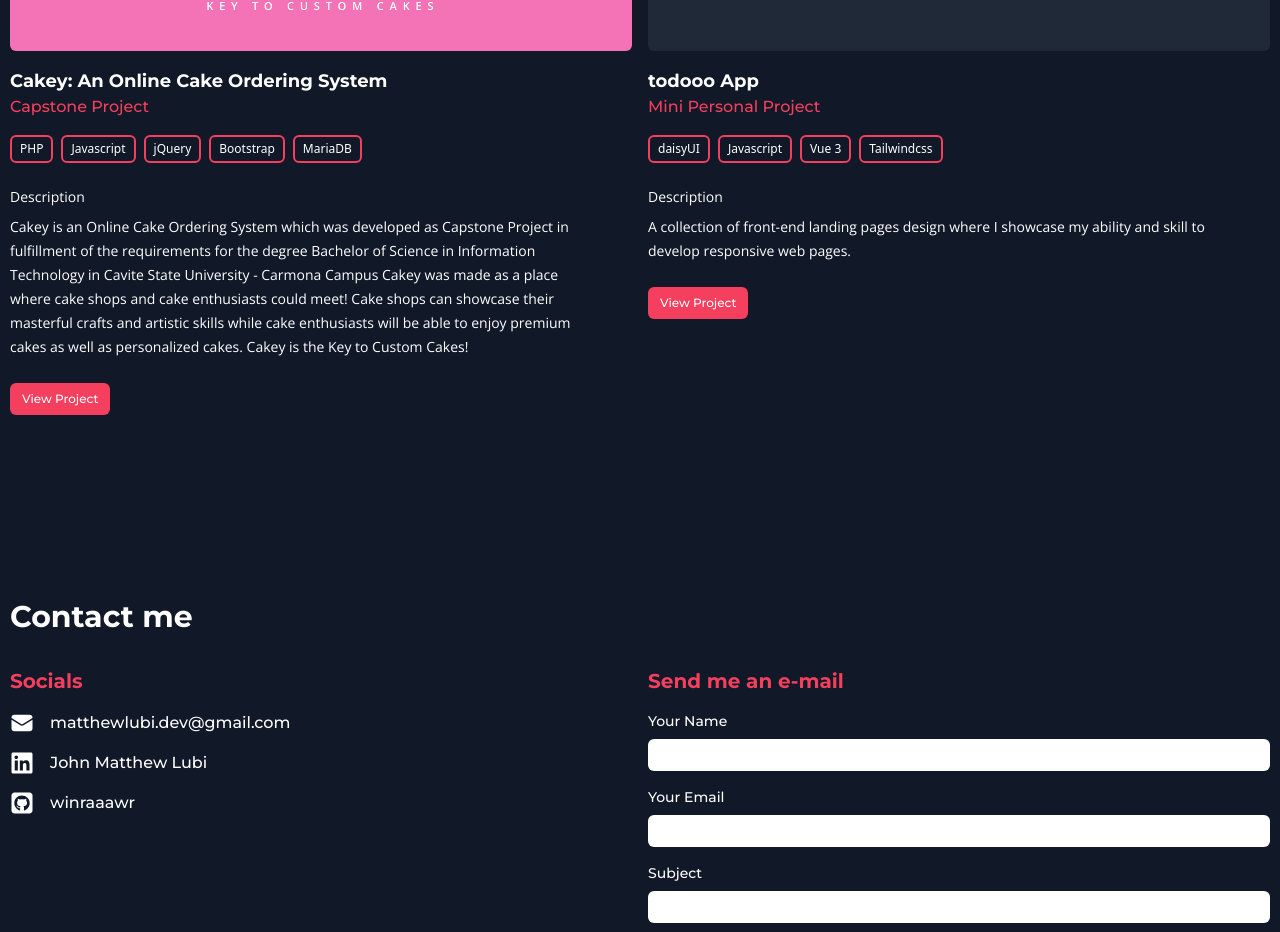
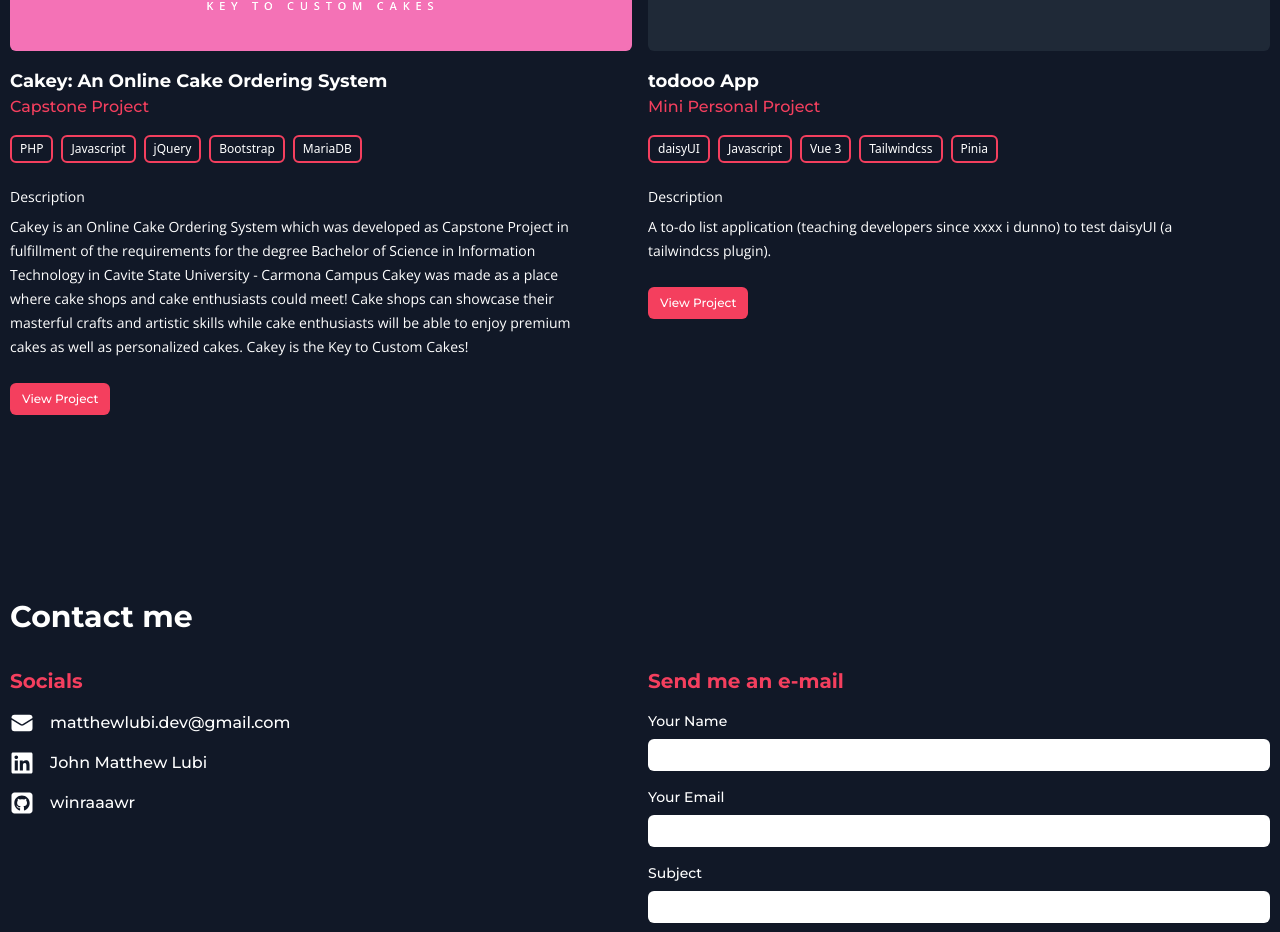
Before and after one commit to winraaawr/portfolio, a Vue app: page / in a window 1280 px wide. Shown: the part 2317-3249 px from the top of the page. Built offline with nearby package versions, Linux system fonts and the light colour scheme.

Commit message:
Update Projects.vue

```diff
--- a/src/components/Projects.vue
+++ b/src/components/Projects.vue
@@ -93,10 +93,11 @@
                     <span class="text-xs border-2 border-rose-500 rounded-md mr-2 mb-2 px-2 py-1">Javascript</span>
                     <span class="text-xs border-2 border-rose-500 rounded-md mr-2 mb-2 px-2 py-1">Vue 3</span>
                     <span class="text-xs border-2 border-rose-500 rounded-md mr-2 mb-2 px-2 py-1">Tailwindcss</span>
+                    <span class="text-xs border-2 border-rose-500 rounded-md mr-2 mb-2 px-2 py-1">Pinia</span>
                 </div>
                 <h6 class="text-body text-sm mb-2">Description</h6>
                 <span class="mb-6 md:mr-8 text-body leading-6 text-sm">
-                    A collection of front-end landing pages design where I showcase my ability and skill to develop responsive web pages.
+                    A to-do list application (teaching developers since xxxx i dunno) to test daisyUI (a tailwindcss plugin).
                     <br>
                 </span>
                 <div class="flex">
```
